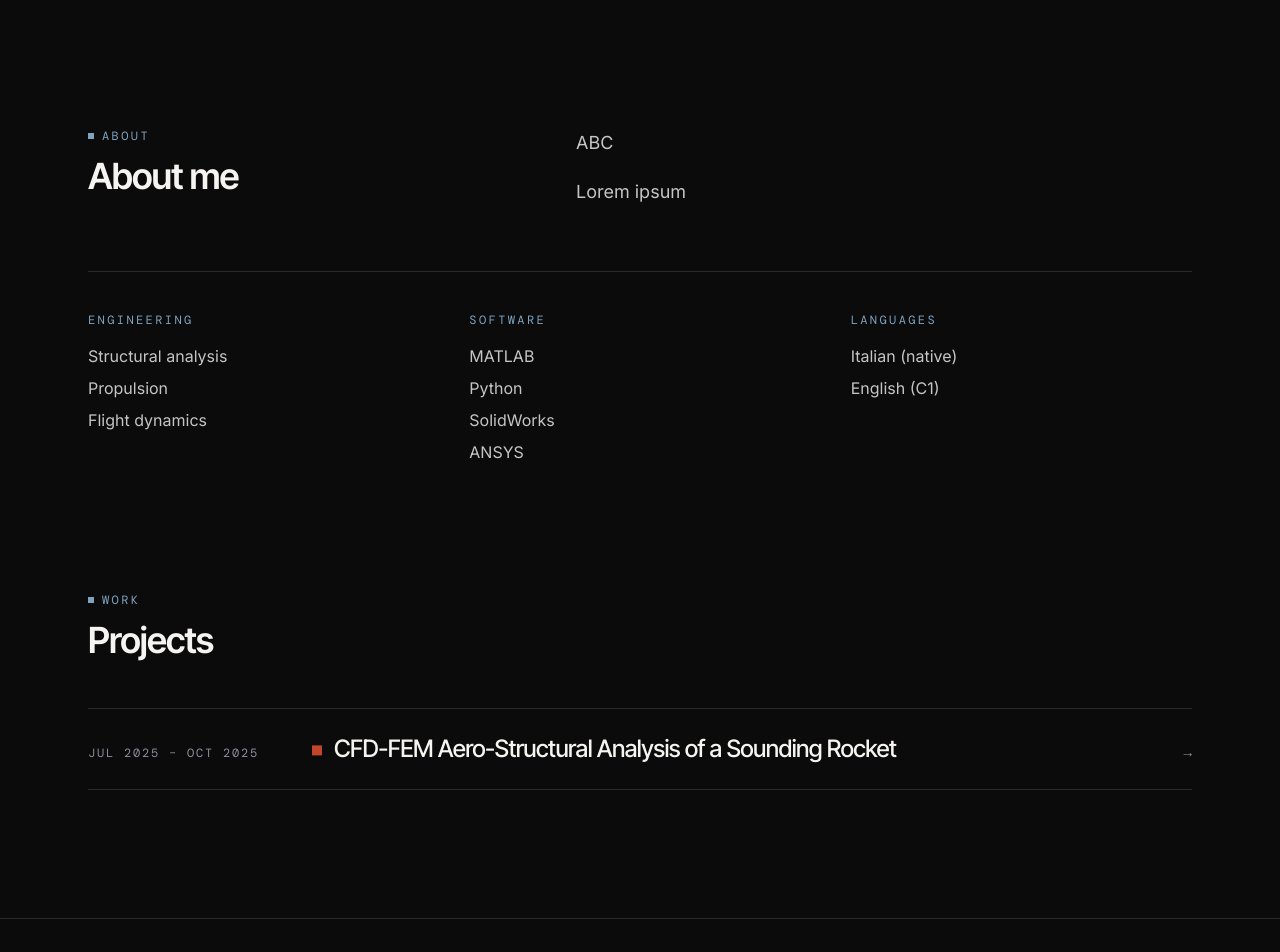
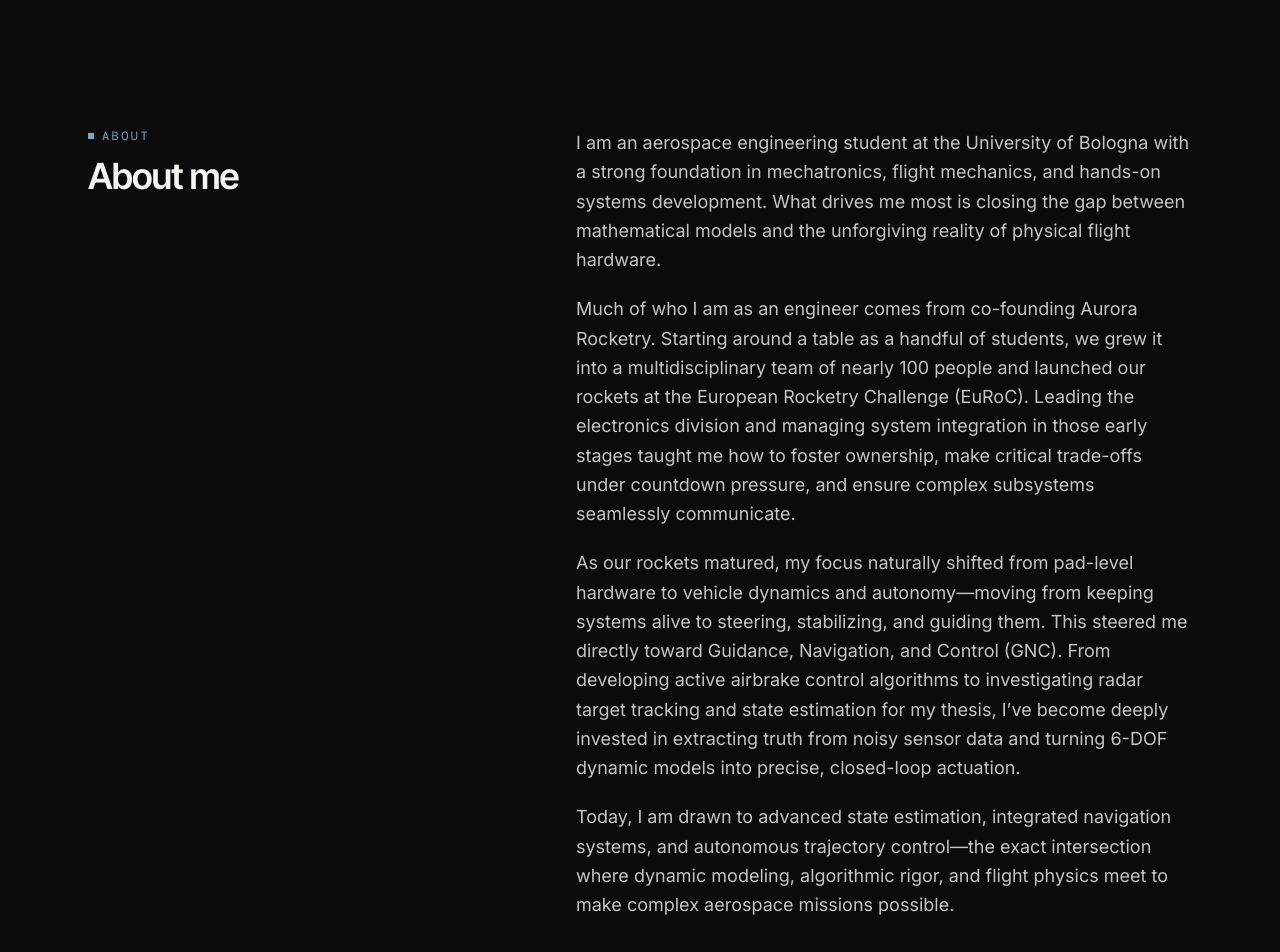
Before and after one commit to Lorenzo-Matti/Lorenzo-Matti.github.io, a SvelteKit app: page / in a window 1280 px wide. Shown: the part 800-1752 px from the top of the page. Built offline with nearby package versions, Linux system fonts and the light colour scheme.

Commit message:
Update profile.ts

```diff
--- a/content/profile.ts
+++ b/content/profile.ts
@@ -11,7 +11,7 @@ export const profile = {
 	/** Shown at the top left of every page. */
 	initials: 'LM',
 	role: 'Aerospace engineer',
-	tagline: 'Aerospace Engineering Student at the University of Bologna \n From integrating rocket hardware to designing GNC algorithms',
+	tagline: '<strong class="block font-bold">Aerospace Engineering Student at the University of Bologna</strong><span class="whitespace-nowrap">From integrating rocket hardware to designing GNC algorithms</span>',
 	email: 'matti.lorenzo@gmail.com',
 	links: [
 		{ label: 'GitHub', href: 'https://github.com/Lorenzo-Matti' },
@@ -22,7 +22,15 @@ export const profile = {
 /** The "About" section. Each string is one paragraph; *asterisks* make italics. */
 export const about = {
 	title: 'About me',
-	paragraphs: ['ABC', 'Lorem ipsum']
+	paragraphs: [
+  "I am an aerospace engineering student at the University of Bologna with a strong foundation in mechatronics, flight mechanics, and hands-on systems development. What drives me most is closing the gap between mathematical models and the unforgiving reality of physical flight hardware.",
+
+  "Much of who I am as an engineer comes from co-founding Aurora Rocketry. Starting around a table as a handful of students, we grew it into a multidisciplinary team of nearly 100 people and launched our rockets at the European Rocketry Challenge (EuRoC). Leading the electronics division and managing system integration in those early stages taught me how to foster ownership, make critical trade-offs under countdown pressure, and ensure complex subsystems seamlessly communicate.",
+
+  "As our rockets matured, my focus naturally shifted from pad-level hardware to vehicle dynamics and autonomy—moving from keeping systems alive to steering, stabilizing, and guiding them. This steered me directly toward Guidance, Navigation, and Control (GNC). From developing active airbrake control algorithms to investigating radar target tracking and state estimation for my thesis, I’ve become deeply invested in extracting truth from noisy sensor data and turning 6-DOF dynamic models into precise, closed-loop actuation.",
+
+  "Today, I am drawn to advanced state estimation, integrated navigation systems, and autonomous trajectory control—the exact intersection where dynamic modeling, algorithmic rigor, and flight physics meet to make complex aerospace missions possible."
+]
 };
 
 /**
```
